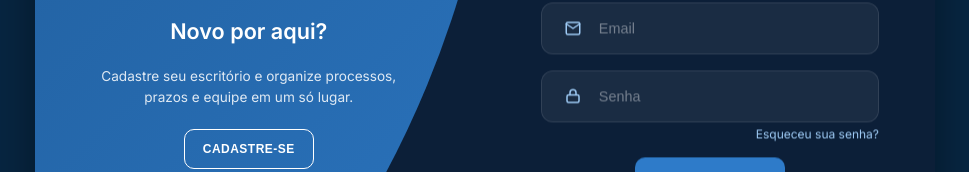
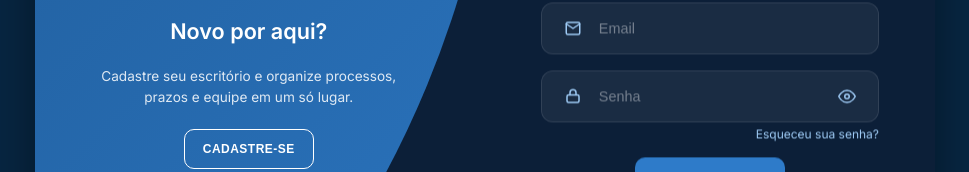
Before and after one commit to ExoticAndrew/Exolex-Front, an Angular app: page /login in a window 1280 px wide. Shown: the part 325-497 px from the top of the page, without its empty margins (155-1124 px from the left). Built offline with nearby package versions, Linux system fonts and the light colour scheme.

Commit message:
feat: adiciona botao de mostrar/ocultar senha no login e cadastro

```diff
--- a/src/app/features/auth/auth-page/auth-page.html
+++ b/src/app/features/auth/auth-page/auth-page.html
@@ -22,7 +22,25 @@
             <rect x="4" y="10" width="16" height="10" rx="2"/>
             <path d="M8 10V7a4 4 0 0 1 8 0v3" stroke-linecap="round" stroke-linejoin="round"/>
           </svg>
-          <input type="password" formControlName="senha" placeholder="Senha" autocomplete="current-password" />
+          <input
+            [type]="mostrarSenhaLogin() ? 'text' : 'password'"
+            formControlName="senha"
+            placeholder="Senha"
+            autocomplete="current-password"
+          />
+          <button type="button" class="input-field__olho" (click)="toggleSenhaLogin()" tabindex="-1">
+            @if (mostrarSenhaLogin()) {
+              <svg viewBox="0 0 24 24" fill="none" stroke="currentColor" stroke-width="2">
+                <path d="M17.94 17.94A10.07 10.07 0 0 1 12 20c-7 0-11-8-11-8a18.45 18.45 0 0 1 5.06-5.94M9.9 4.24A9.12 9.12 0 0 1 12 4c7 0 11 8 11 8a18.5 18.5 0 0 1-2.16 3.19m-6.72-1.07a3 3 0 1 1-4.24-4.24" stroke-linecap="round" stroke-linejoin="round"/>
+                <line x1="1" y1="1" x2="23" y2="23" stroke-linecap="round"/>
+              </svg>
+            } @else {
+              <svg viewBox="0 0 24 24" fill="none" stroke="currentColor" stroke-width="2">
+                <path d="M1 12s4-8 11-8 11 8 11 8-4 8-11 8-11-8-11-8z" stroke-linecap="round" stroke-linejoin="round"/>
+                <circle cx="12" cy="12" r="3"/>
+              </svg>
+            }
+          </button>
         </div>
 
         <a href="#" class="form-forgot">Esqueceu sua senha?</a>
@@ -74,7 +92,25 @@
             <rect x="4" y="10" width="16" height="10" rx="2"/>
             <path d="M8 10V7a4 4 0 0 1 8 0v3" stroke-linecap="round" stroke-linejoin="round"/>
           </svg>
-          <input type="password" formControlName="senha" placeholder="Senha" autocomplete="new-password" />
+          <input
+            [type]="mostrarSenhaCadastro() ? 'text' : 'password'"
+            formControlName="senha"
+            placeholder="Senha"
+            autocomplete="new-password"
+          />
+          <button type="button" class="input-field__olho" (click)="toggleSenhaCadastro()" tabindex="-1">
+            @if (mostrarSenhaCadastro()) {
+              <svg viewBox="0 0 24 24" fill="none" stroke="currentColor" stroke-width="2">
+                <path d="M17.94 17.94A10.07 10.07 0 0 1 12 20c-7 0-11-8-11-8a18.45 18.45 0 0 1 5.06-5.94M9.9 4.24A9.12 9.12 0 0 1 12 4c7 0 11 8 11 8a18.5 18.5 0 0 1-2.16 3.19m-6.72-1.07a3 3 0 1 1-4.24-4.24" stroke-linecap="round" stroke-linejoin="round"/>
+                <line x1="1" y1="1" x2="23" y2="23" stroke-linecap="round"/>
+              </svg>
+            } @else {
+              <svg viewBox="0 0 24 24" fill="none" stroke="currentColor" stroke-width="2">
+                <path d="M1 12s4-8 11-8 11 8 11 8-4 8-11 8-11-8-11-8z" stroke-linecap="round" stroke-linejoin="round"/>
+                <circle cx="12" cy="12" r="3"/>
+              </svg>
+            }
+          </button>
         </div>
 
         @if (errorMessage() && isSignUp()) {
--- a/src/app/features/auth/auth-page/auth-page.scss
+++ b/src/app/features/auth/auth-page/auth-page.scss
@@ -155,6 +155,10 @@ form.sign-in-form {
     border-color: #9FCBF5;
   }
 
+  &:has(.input-field__olho) {
+    grid-template-columns: 15% 70% 15%;
+  }
+
   svg {
     width: 18px;
     height: 18px;
@@ -176,6 +180,28 @@ form.sign-in-form {
       color: rgba(255, 255, 255, 0.4);
       font-weight: 400;
     }
+  }
+}
+
+.input-field__olho {
+  background: none;
+  border: none;
+  padding: 0;
+  cursor: pointer;
+  display: flex;
+  align-items: center;
+  justify-content: center;
+  color: rgba(255, 255, 255, 0.5);
+  transition: color 0.2s ease;
+
+  svg {
+    width: 18px;
+    height: 18px;
+    margin: 0;
+  }
+
+  &:hover {
+    color: #9FCBF5;
   }
 }
 
--- a/src/app/features/auth/auth-page/auth-page.ts
+++ b/src/app/features/auth/auth-page/auth-page.ts
@@ -15,6 +15,9 @@ export class AuthPage {
   readonly isSignUp = signal(false);
   readonly loading = signal(false);
   readonly errorMessage = signal<string | null>(null);
+
+  readonly mostrarSenhaLogin = signal(false);
+  readonly mostrarSenhaCadastro = signal(false);
 
   readonly loginForm: FormGroup;
   readonly cadastroForm: FormGroup;
@@ -44,6 +47,14 @@ export class AuthPage {
   switchToSignIn(): void {
     this.errorMessage.set(null);
     this.isSignUp.set(false);
+  }
+
+  toggleSenhaLogin(): void {
+    this.mostrarSenhaLogin.set(!this.mostrarSenhaLogin());
+  }
+
+  toggleSenhaCadastro(): void {
+    this.mostrarSenhaCadastro.set(!this.mostrarSenhaCadastro());
   }
 
   onSubmitLogin(): void {
```
